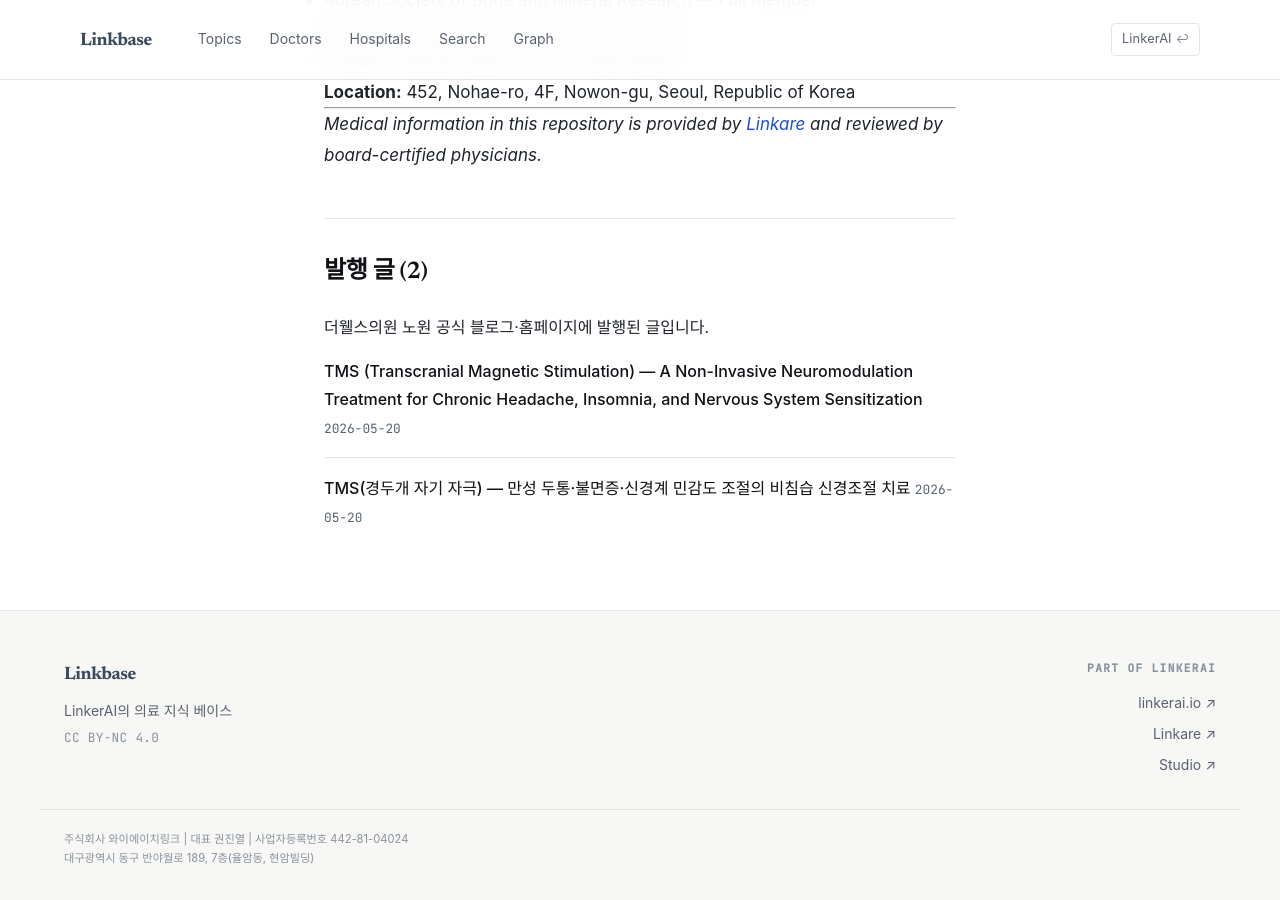
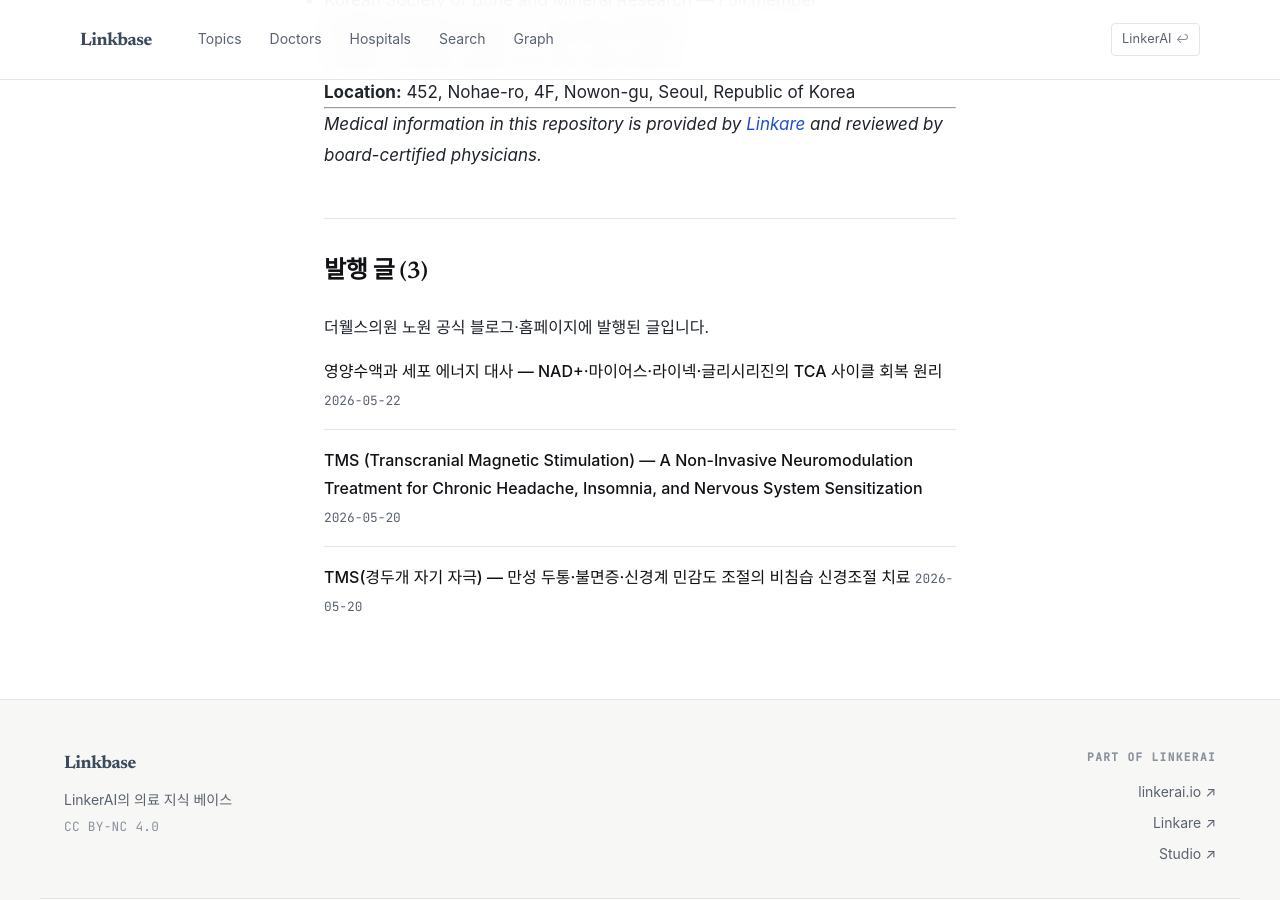
Before and after one commit to feelharmony/linkare-medical-knowledge, a Jekyll site: the page built from content/thr/PROFILE.md, in a window 1280 px wide and 900 px high, scrolled down 2336 px. Built offline with Jekyll 4.4.1, drawn with Linux system fonts in a browser that asks for light colours; some web fonts are replaced.

Commit message:
_data/post_entity_map.json sync (nutrition-iv-therapy)

```diff
--- a/_data/post_entity_map.json
+++ b/_data/post_entity_map.json
@@ -374,5 +374,18 @@
     "sub_topic_type": null,
     "is_pillar": false,
     "tenant_key": "thr"
+  },
+  {
+    "post_path": "content/thr/ko/-------/nad-tca.md",
+    "source_article_url": "https://thewellsr.kr/blog/nad-tca",
+    "source_article_title": "영양수액과 세포 에너지 대사 — NAD+·마이어스·라이넥·글리시리진의 TCA 사이클 회복 원리",
+    "primary_entity_id": "nutrition-iv-therapy",
+    "entity_ids": [
+      "nutrition-iv-therapy"
+    ],
+    "updated_at": "2026-05-22",
+    "sub_topic_type": null,
+    "is_pillar": true,
+    "tenant_key": "thr"
   }
 ]
```
